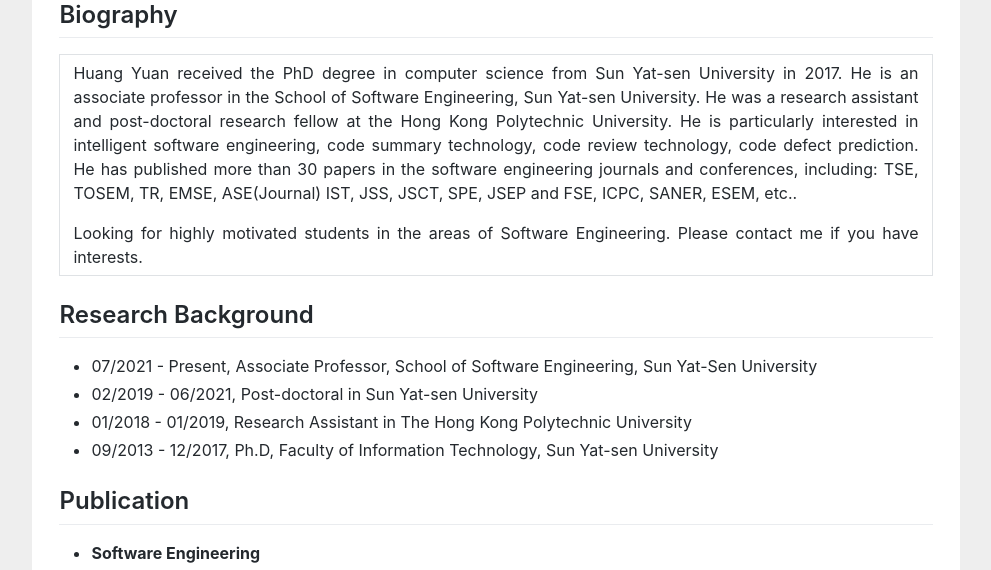
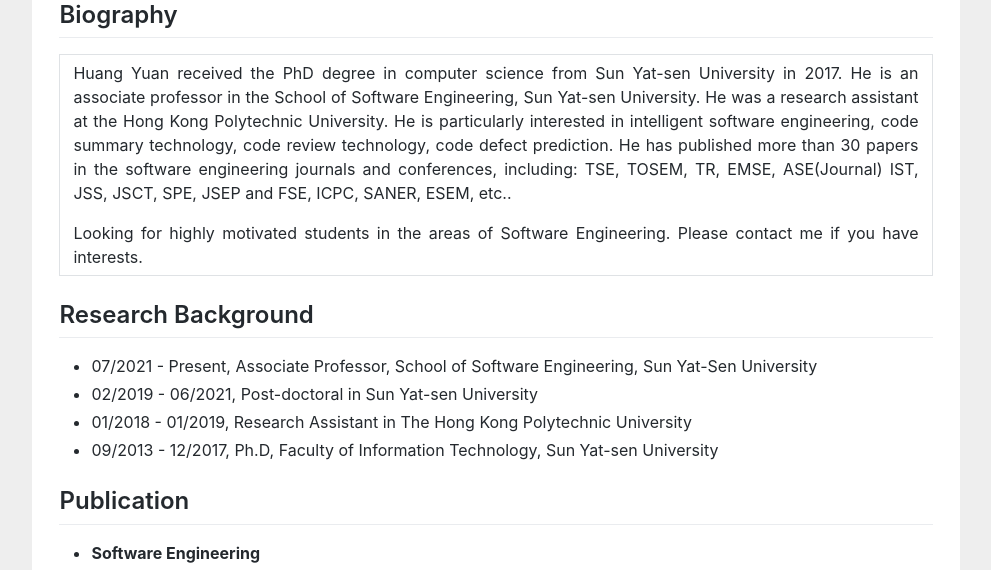
Before and after one commit to huangyuan-hy/huangyuan-hy.github.io, a Jekyll site: the page index.html, which Jekyll copies as it is, in a window 1280 px wide and 900 px high, cut to the strip 330-900 px from the top of the window. Shown: the whole strip, without its empty margins (144-1135 px from the left). Built offline with Jekyll 4.4.1, drawn with Linux system fonts in a browser that asks for light colours.

Commit message:
Update index.html

```diff
--- a/index.html
+++ b/index.html
@@ -62,7 +62,7 @@ gtag('config', 'UA-158965281-1');
 				<table border="0" cellspacing="0" cellpadding="10">
 					<td align="justify">
 						<p>
-						Huang Yuan received the PhD degree in computer science from Sun Yat-sen University in 2017. He is an associate professor in the School of Software Engineering, Sun Yat-sen University. He was a  research assistant and post-doctoral research fellow at the Hong Kong Polytechnic University. He is particularly interested in intelligent software engineering, code summary technology, code review technology, code defect prediction. He has published more than 30 papers in the software engineering journals and conferences, including: TSE, TOSEM, TR, EMSE, ASE(Journal) IST, JSS, JSCT, SPE, JSEP and FSE, ICPC, SANER, ESEM, etc..
+						Huang Yuan received the PhD degree in computer science from Sun Yat-sen University in 2017. He is an associate professor in the School of Software Engineering, Sun Yat-sen University. He was a  research assistant at the Hong Kong Polytechnic University. He is particularly interested in intelligent software engineering, code summary technology, code review technology, code defect prediction. He has published more than 30 papers in the software engineering journals and conferences, including: TSE, TOSEM, TR, EMSE, ASE(Journal) IST, JSS, JSCT, SPE, JSEP and FSE, ICPC, SANER, ESEM, etc..
 						</p>
 						<div class="red">
 						Looking for highly motivated students in the areas of Software Engineering. Please contact me if you have interests.
@@ -86,13 +86,13 @@ gtag('config', 'UA-158965281-1');
 				        </li>
 
 <li>Yuan Huang, Jinyu Jiang, Xiapu Luo, Xiangping Chen, Zibin Zheng, and Gang Huang, Change-Patterns Mapping: A Boosting Way for Change Impact Analysis, IEEE Transactions on Software Engineering (TSE), 2022.</li>
-<li>Yuan Huang, Xiangping Chen, Kai Hong, Zibin Zheng, Code Review Knowledge Perception: Fusing Multi-Features for Salient-Class Location, IEEE Transactions on Software Engineering (TSE), 2021.</li></li></li></li></li>
-<li><li>Yuan Huang, Junhuai Shu, Xiangping Chen, Xiapu Luo, Zibin Zheng, A comparative study on method comment and inline comment, ACM Transactions on Software Engineering and Methodology (TOSEM), 2023.</li></li></li></li>
-<li>Yuan Huang, Xinyu Hu, Xiangping Chen, Yingfei Xiong, and Zibin Zheng. Learning code context information to predict comment locations. IEEE Transactions on Reliability (TR), 2020.</li></li></li>
-<li>Yuan Huang, Xingjian Liang, Xiapu Luo, Xiangping Chen, Zibin Zheng, Xiaocong Zhou, Reviewing Rounds Prediction for Code Patches, Empirical Software Engineering (EMSE), 2022.</li></li>
+<li>Yuan Huang, Xiangping Chen, Kai Hong, Zibin Zheng, Code Review Knowledge Perception: Fusing Multi-Features for Salient-Class Location, IEEE Transactions on Software Engineering (TSE), 2021.</li>
+<li>Yuan Huang, Junhuai Shu, Xiangping Chen, Xiapu Luo, Zibin Zheng, A comparative study on method comment and inline comment, ACM Transactions on Software Engineering and Methodology (TOSEM), 2023.</li>
+<li>Yuan Huang, Xinyu Hu, Xiangping Chen, Yingfei Xiong, and Zibin Zheng. Learning code context information to predict comment locations. IEEE Transactions on Reliability (TR), 2020.</li>
+<li>Yuan Huang, Xingjian Liang, Xiapu Luo, Xiangping Chen, Zibin Zheng, Xiaocong Zhou, Reviewing Rounds Prediction for Code Patches, Empirical Software Engineering (EMSE), 2022.</li>
 <li>Yuan Huang, Jinbo Huang, Xiangping Chen, Kunning He, Xiaocong Zhou, BCGen: A Comment Generation Method for Bytecode, Automated Software Engineering (ASE Journal), 2022.</li>
 <li>Yuan Huang, Xinyu Hu, Xiangping Chen, Zibin Zheng, Xiapu Luo, CommtPst: Deep learning source code for commenting positions prediction, Journal of Systems and Software (JSS), 2020.</li>
-<li>Yuan Huang, Shaohao Huang, Xiangping Chen, Zibin Zheng, Xiapu Luo, Xiaocong Zhou. Towards automatically generating block comments for code snippets, Information and Software Technology (IST), 2020.</li></li>
+<li>Yuan Huang, Shaohao Huang, Xiangping Chen, Zibin Zheng, Xiapu Luo, Xiaocong Zhou. Towards automatically generating block comments for code snippets, Information and Software Technology (IST), 2020.</li>
 <li>Yuan Huang, Haojie Zhou, Xiangping Chen, Zibin Zheng, Learning Human-Written Commit Messages to Document Code Changes, Journal of Computer Science and Technology (JCST), 2020.</li>
 <li>Yuan Huang, Junhuai Su, Xinyu Hu, Xiangping Chen and Qiang Zhou. Does Your Code Need Comment?. Software: Practice and Experience (SPE), 2020.</li>
 <li>Yuan Huang, Xiangping Chen, Zhiyong Liu, Xiaonan Luo, and Zibin Zheng. Using discriminative feature in software entities for relevance identification of code changes. Journal of Software: Evolution and Process (JSEP), 2017.</li>
```
